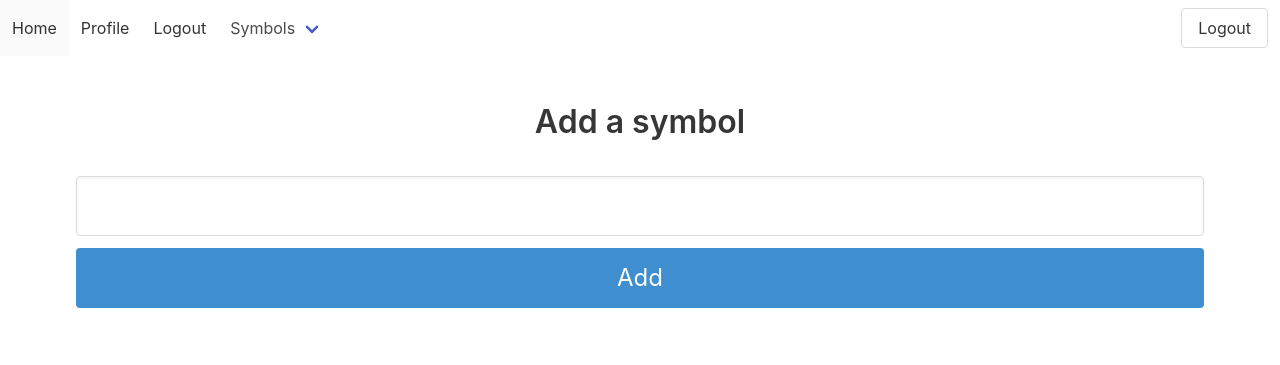
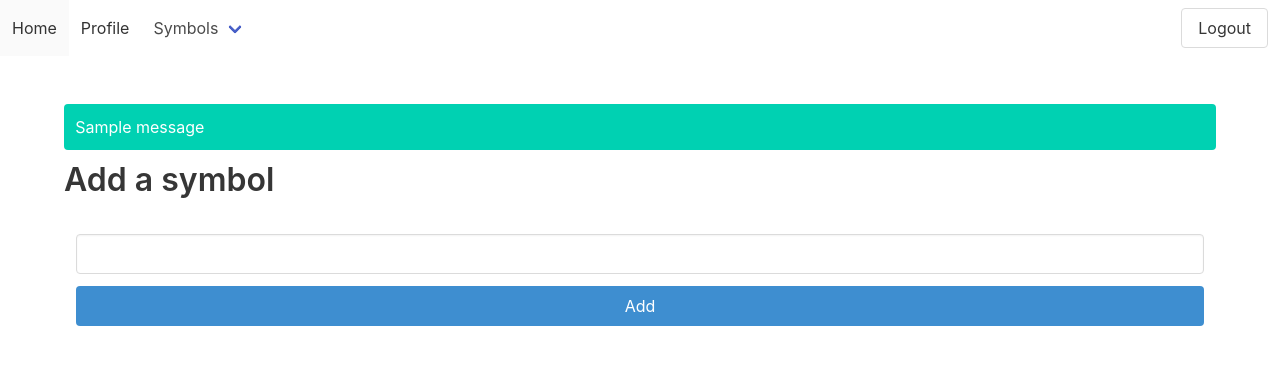
Before and after one commit to danilocgsilva/the_month_trader, a Flask app: page /symbol/create in a window 1280 px wide. Shown: the top 365 px of the page. Run offline with Flask 2, Linux system fonts and the light colour scheme; a user stored in the database is signed in; tables that the repository leaves empty hold one stand-in row (values such as "Sample post"); one stand-in notice (Sample message) is shown; style sheets or scripts are compiled from the project's sources.

Commit message:
Adjustments, follows
Added date column for user
Add development mode to webpack configurations
Added new migration for date registering user
Added commons.py file
Moved hidden_to_logged from auth.py to commont.py
Added route to store new symbol
Fix notification sass style
Fix logout link from first part menu
Removed class for centered texts for all pages
Altered the scaffold text from home view
Create symbol for now can trully save a model in the database, and
  prints flash messages if required
First view listing symbols from database

```diff
--- a/app.py
+++ b/app.py
@@ -24,7 +24,6 @@ import os
 app = Flask(__name__)
 app.config['SECRET_KEY'] = os.environ.get('TMT_SECRET_KEY')
 
-
 db_user = os.environ.get('TMT_DB_USER')
 db_password = os.environ.get('TMT_DB_PASSWORD')
 db_host = os.environ.get('TMT_DB_HOST')
--- a/models.py
+++ b/models.py
@@ -10,6 +10,7 @@ class User(UserMixin, db.Model):
     email = db.Column(db.String(128), unique=True)
     password = db.Column(db.String(128))
     name = db.Column(db.String(256))
+    registered = db.Column(db.Date)
 
 class Symbol(db.Model):
     id = db.Column(db.Integer, primary_key=True)
--- /dev/null
+++ b/routes/commons.py
@@ -0,0 +1,6 @@
+from flask_login import current_user
+from flask import url_for, redirect
+
+def hidden_to_logged():
+    if current_user.is_authenticated:
+        return redirect(url_for('main.profile'))
--- a/routes/symbol.py
+++ b/routes/symbol.py
@@ -1,12 +1,42 @@
-from flask import Blueprint
-from flask import render_template
+from flask import Blueprint, \
+    render_template, \
+    redirect, \
+    url_for, \
+    request, \
+    flash
+from models import Symbol
+from app import db
+from flask_login import current_user
 
 symbol = Blueprint('symbol', __name__)
 
 @symbol.route('/symbol')
 def index():
-    return render_template('symbol/index.html')
+
+    if not current_user.is_authenticated:
+        return redirect(url_for('auth.login'))
+
+    return render_template('symbol/index.html', models=Symbol.query.all())
+
+@symbol.route('/symbol', methods=['POST'])
+def store():
+
+    if not current_user.is_authenticated:
+        return redirect(url_for('auth.login'))
+
+    new_symbol = Symbol(symbol=request.form.get('symbol'))
+
+    db.session.add(new_symbol)
+    db.session.commit()
+
+    flash('{} just created.'.format(new_symbol.symbol))
+
+    return redirect(url_for('symbol.create'))
 
 @symbol.route('/symbol/create')
 def create():
+
+    if not current_user.is_authenticated:
+        return redirect(url_for('auth.login'))
+
     return render_template('symbol/create.html')
--- a/src/styles.scss
+++ b/src/styles.scss
@@ -1,7 +1,15 @@
 @charset "utf-8";
 @import "~bulma/bulma";
+
 .navbar-menu {
     a.navbar-item {
         color: #333;
     }
 }
+
+.notification {
+    padding: 0.7em;
+    &.form-notification-normal {
+        margin-bottom: 0.7em;
+    }
+}
--- a/templates/base.html
+++ b/templates/base.html
@@ -15,11 +15,11 @@
 
     <div class="head">
 
-
       <nav class="navbar" role="navigation" aria-label="main navigation">
         <div class="navbar-brand">
 
-                  <a role="button" class="navbar-burger" aria-label="menu" aria-expanded="false" data-target="navbarBasicExample">
+          <a role="button" class="navbar-burger" aria-label="menu" aria-expanded="false"
+            data-target="navbarBasicExample">
             <span aria-hidden="true"></span>
             <span aria-hidden="true"></span>
             <span aria-hidden="true"></span>
@@ -36,12 +36,6 @@
             {% if current_user.is_authenticated %}
             <a href="{{ url_for('main.profile') }}" class="navbar-item">
               Profile
-                    </a>
-                    {% endif %}
-
-                    {% if current_user.is_authenticated %}
-                    <a href="{{ url_for('auth.logout') }}" class="navbar-item">
-                        Logout
             </a>
             {% endif %}
 
@@ -93,7 +87,7 @@
     </div>
 
     <div class="hero-body">
-            <div class="container has-text-centered">
+      <div class="container">
         {% block content %}
         {% endblock %}
       </div>
--- a/templates/index.html
+++ b/templates/index.html
@@ -2,9 +2,9 @@
 
 {% block content %}
 <h1 class="title">
-  Flask Login Example
+  The month trader
 </h1>
 <h2 class="subtitle">
-  Easy authentication and authorization in Flask.
+  Application for facilitates earnings inside month.
 </h2>
 {% endblock %}
--- a/templates/symbol/create.html
+++ b/templates/symbol/create.html
@@ -1,21 +1,35 @@
 {% extends "base.html" %}
 
 {% block content %}
+
+{% with messages = get_flashed_messages() %}
+{% if messages %}
+    <div class="notification is-primary form-notification-normal">
+        {{ messages[0] }}
+    </div>
+{% else %}
+    <div class="notification is-invisible form-notification-normal">
+      &nbsp;
+    </div>
+{% endif %}
+{% endwith %}
 
 <h3 class="title">
   Add a symbol
 </h1>
 
 <div class="column is-12 is-offset">
+
+
     <form method="POST" action="/symbol">
 
       <div class="field">
         <div class="control">
-          <input type="text" class="input is-large">
+          <input name="symbol" type="text" class="input">
         </div>
       </div>
 
-      <button class="button is-block is-info is-large is-fullwidth">Add</button>
+      <button class="button is-block is-info is-fullwidth">Add</button>
 
     </form>
 </div>
--- a/webpack.config.js
+++ b/webpack.config.js
@@ -3,6 +3,7 @@ const MiniCssExtractPlugin = require('mini-css-extract-plugin');
 
 module.exports = {
     entry: './src/index.js',
+    mode: 'development',
     output: {
         path: path.resolve(__dirname, 'static'),
         filename: 'js/bundle.js'
```
Also changed, not shown: migrations/versions/696915195f20_add_register_date_for_user.py (added, +28 -0 lines), routes/auth.py (+2 -5 lines), templates/symbol/index.html (+8 -1 lines). Lines whose indentation alone changed are shown as unchanged.
